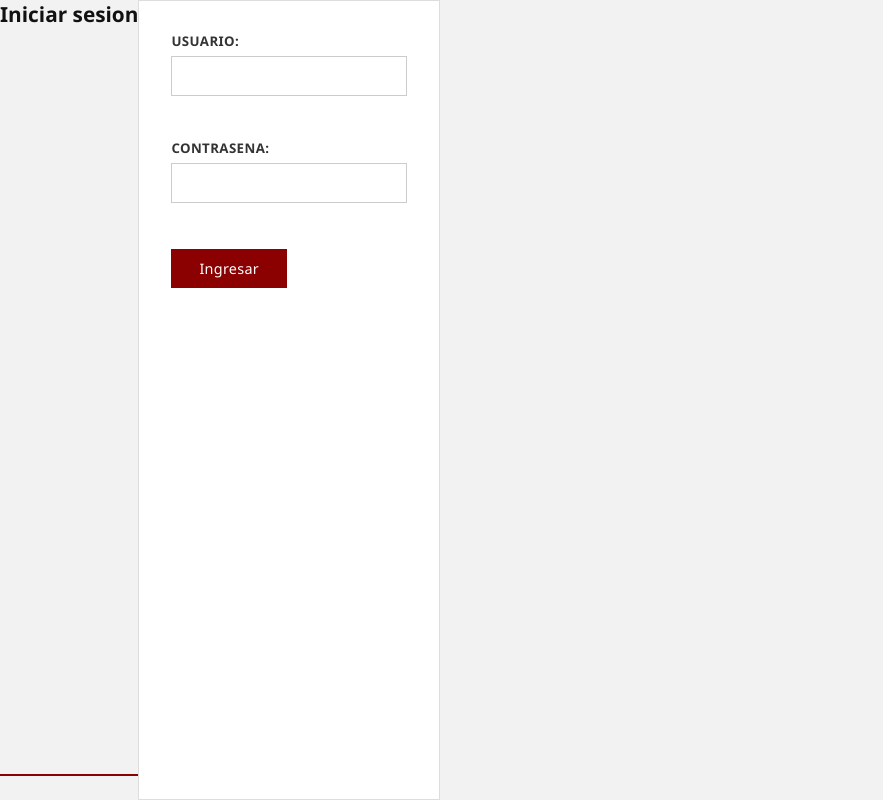
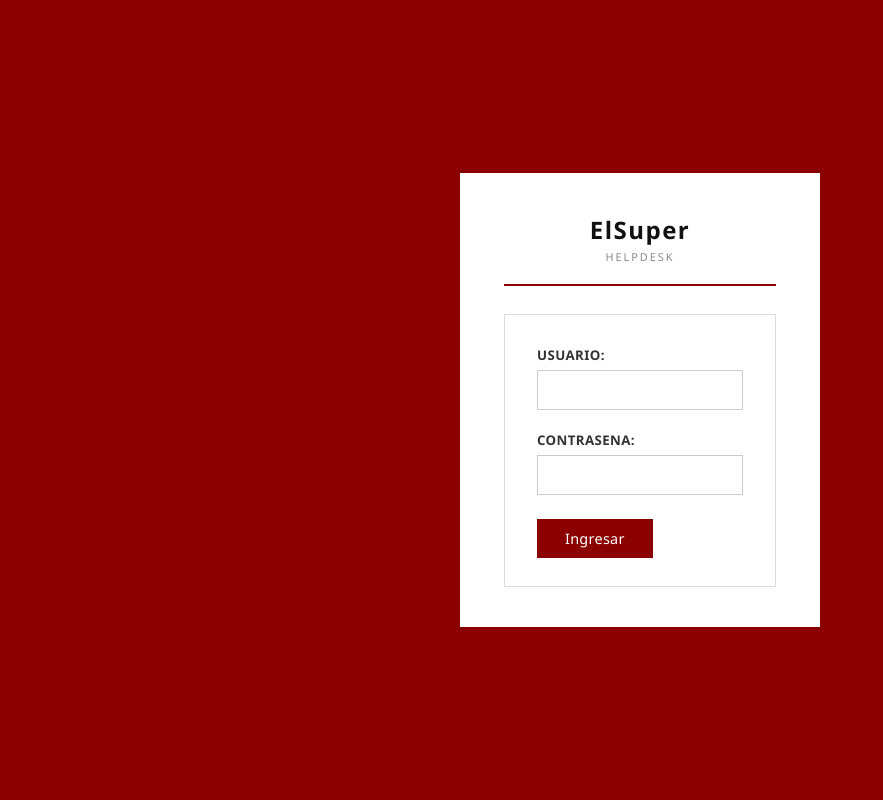
Before and after one commit to Wariipana/HelpDesk_ElSuper, a Flask app: page /login in a window 1280 px wide. Shown: the whole page, without its empty margins (0-883 px from the left). Run offline with Flask 3, Linux system fonts and the light colour scheme; parts of the project's set-up code (start-up, migrations or seed data) failed here and were passed over.

Commit message:
Login changes and main/styles fix

```diff
--- a/templates/form_login.html
+++ b/templates/form_login.html
@@ -2,19 +2,24 @@
 <html lang="es">
 <head>
   <meta charset="UTF-8">
-  <title>Login</title>
+  <title>Iniciar Sesion - ElSuper HelpDesk</title>
   <link rel="stylesheet" href="/static/style.css">
 </head>
-<body>
-  <h1>Iniciar sesion</h1>
-  <form action="/login" method="post">
-    <label for="username">Usuario:</label><br>
-    <input type="text" id="username" name="username" required><br><br>
+<body class="login-page">
+  <div class="login-card">
+    <div class="login-brand">
+      <span class="brand-name">ElSuper</span>
+      <span class="brand-sub">HelpDesk</span>
+    </div>
+    <form action="/login" method="post">
+      <label for="username">Usuario:</label><br>
+      <input type="text" id="username" name="username" required><br>
 
-    <label for="password">Contrasena:</label><br>
-    <input type="password" id="password" name="password" required><br><br>
+      <label for="password">Contrasena:</label><br>
+      <input type="password" id="password" name="password" required><br>
 
-    <input type="submit" value="Ingresar">
-  </form>
+      <input type="submit" value="Ingresar">
+    </form>
+  </div>
 </body>
 </html>
```
